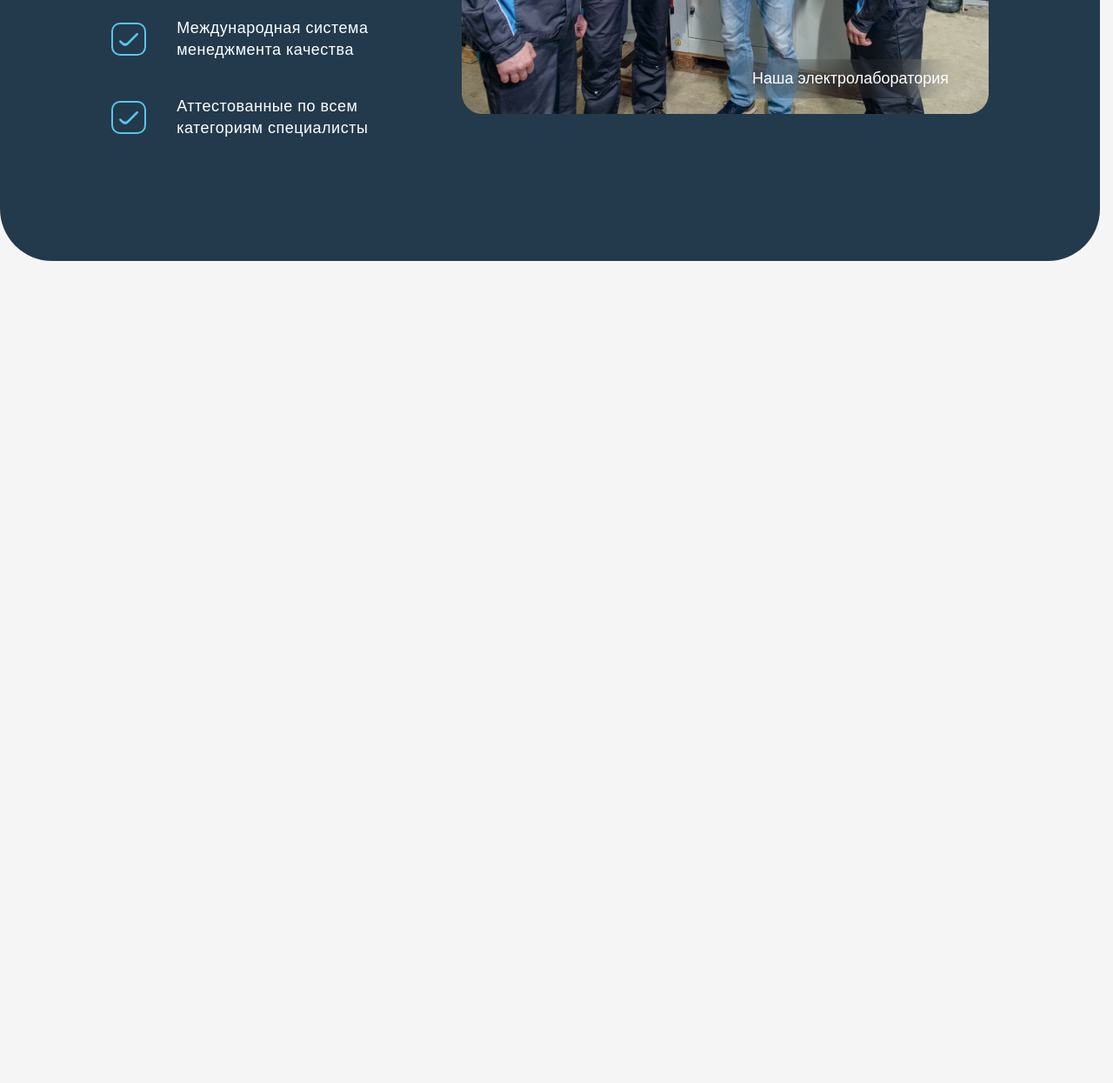
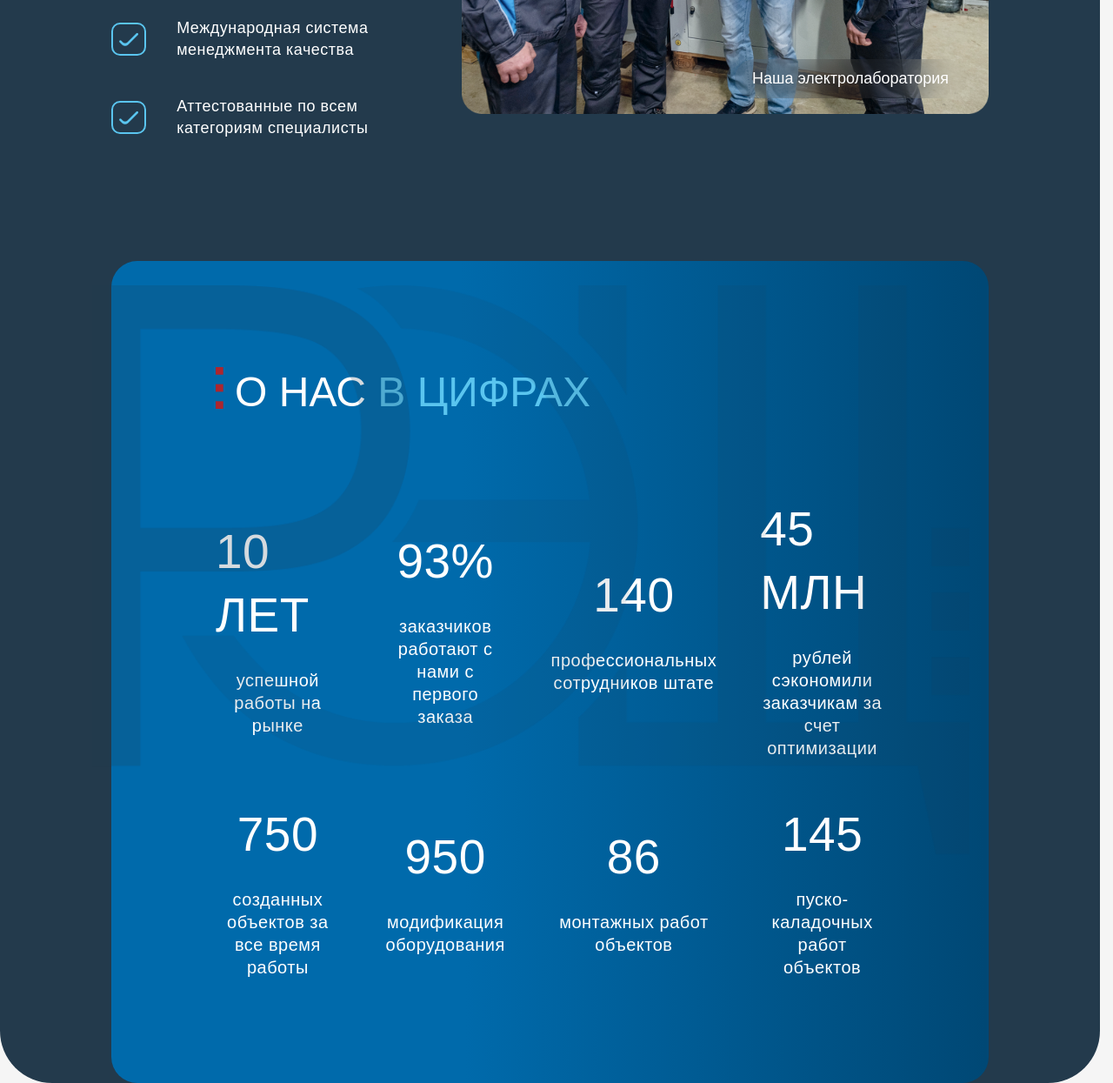
Before and after one commit to Steiden/rech, a website built with Vite: page index.html in a window 1280 px wide. Shown: the part 1489-2734 px from the top of the page at 87% size. Before the commit the page ends 1789 px from the top, so only its background shows below. Built offline with nearby package versions, Linux system fonts and the light colour scheme; files whose address does not match are found by name.

Commit message:
Секция статистики

```diff
--- a/index.html
+++ b/index.html
@@ -298,6 +298,51 @@
 						</div>
 					</div>
 				</section>
+
+				<section class="container statistics">
+					<div class="statistics__content">
+						<img src="/assets/img/background/bg-rech.png" class="statistics__img">
+
+						<h2 class="about__title">
+							<i class="d_icon d_icon-title-mark"></i>
+							О НАС <span class="blue">В ЦИФРАХ</span>
+						</h2>
+						<div class="statistics__container">
+							<div class="statistics__item">
+								<p class="statistics__title">10 ЛЕТ</p>
+								<p class="statistics__text">успешной работы на рынке</p>
+							</div>
+							<div class="statistics__item">
+								<p class="statistics__title">93%</p>
+								<p class="statistics__text">заказчиков работают с нами с первого заказа</p>
+							</div>
+							<div class="statistics__item">
+								<p class="statistics__title">140</p>
+								<p class="statistics__text">профессиональных сотрудников штате</p>
+							</div>
+							<div class="statistics__item">
+								<p class="statistics__title">45 МЛН</p>
+								<p class="statistics__text">рублей сэкономили заказчикам за счет оптимизации</p>
+							</div>
+							<div class="statistics__item">
+								<p class="statistics__title">750</p>
+								<p class="statistics__text">созданных объектов за все время работы</p>
+							</div>
+							<div class="statistics__item">
+								<p class="statistics__title">950</p>
+								<p class="statistics__text">модификация оборудования</p>
+							</div>
+							<div class="statistics__item">
+								<p class="statistics__title">86</p>
+								<p class="statistics__text">монтажных работ объектов</p>
+							</div>
+							<div class="statistics__item">
+								<p class="statistics__title">145</p>
+								<p class="statistics__text">пуско-каладочных работ объектов</p>
+							</div>
+						</div>
+					</div>
+				</section>
 			</main>
 			<footer class="footer"></footer>
 		</div>
--- /dev/null
+++ b/styles/sections/_statistics.scss
@@ -0,0 +1,43 @@
+.statistics {
+	&__content {
+		@include flex-direction($gap: 90px);
+
+		background: linear-gradient(89.66deg, #006aab 40.17%, #004875 99.07%),
+			url("/assets/img/background/bg-rech.png");
+
+		border-radius: $border-radius-large;
+		padding: 120px;
+
+		position: relative;
+	}
+
+	&__img {
+		position: absolute;
+		top: 28px;
+		right: 22px;
+	}
+
+	&__container {
+		display: grid;
+		grid-template: auto / repeat(4, 1fr);
+		gap: 50px;
+		place-items: center;
+	}
+
+	&__item {
+		@include flex-center($gap: 25px);
+	}
+
+	&__title {
+		font-size: 55px;
+		font-weight: 450;
+		line-height: 73px;
+	}
+
+	&__text {
+		font-size: 20px;
+		font-weight: 400;
+		line-height: 26px;
+		text-align: center;
+	}
+}
--- a/styles/style.scss
+++ b/styles/style.scss
@@ -1,2 +1,3 @@
 @import "reset", "fonts", "variables", "mixins", "media", "utils", "global", "uikit", "ui/button",
-	"ui/input", "ui/checkbox", "sections/header", "sections/main", "sections/footer", "sections/about";
+	"ui/input", "ui/checkbox", "sections/header", "sections/main", "sections/footer", "sections/about",
+	"sections/statistics";
```
Also changed, not shown: public/assets/img/background/bg-rech.png (added), public/assets/img/background/bg-rech.svg (added).
